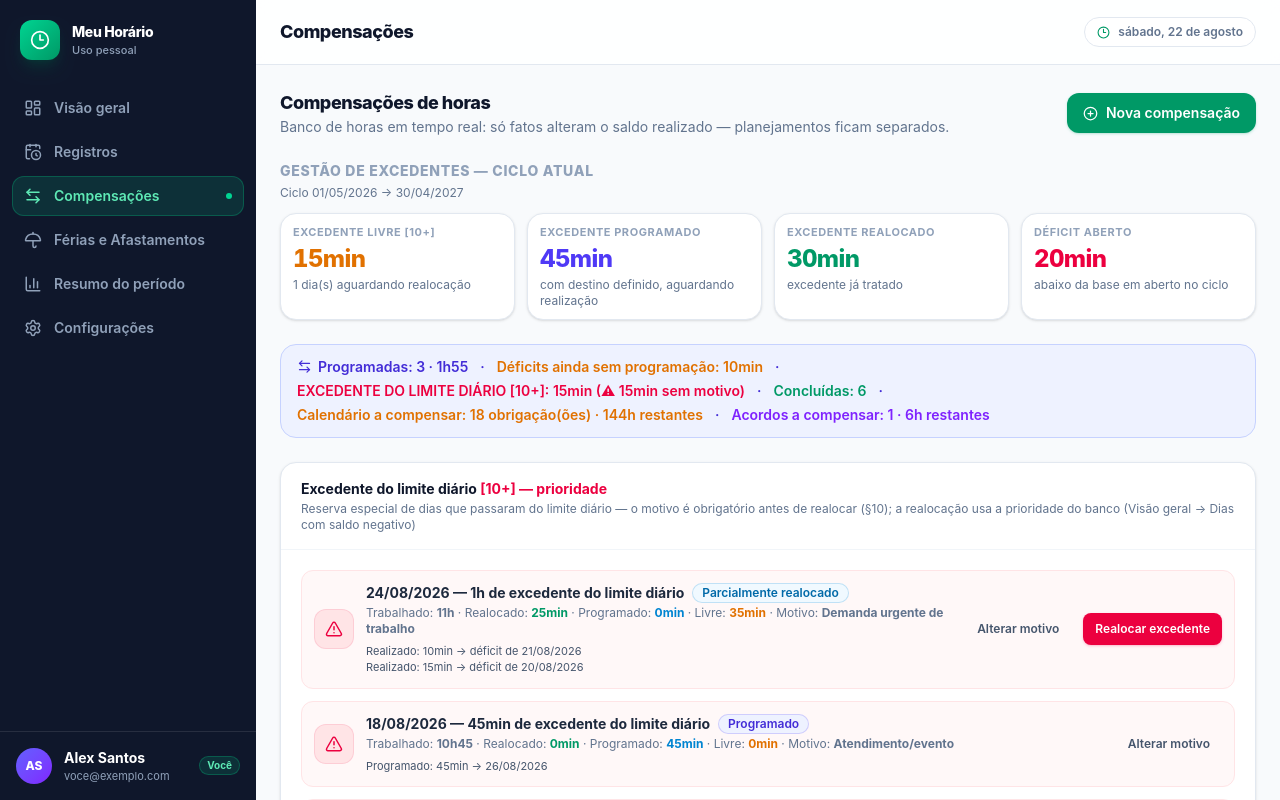
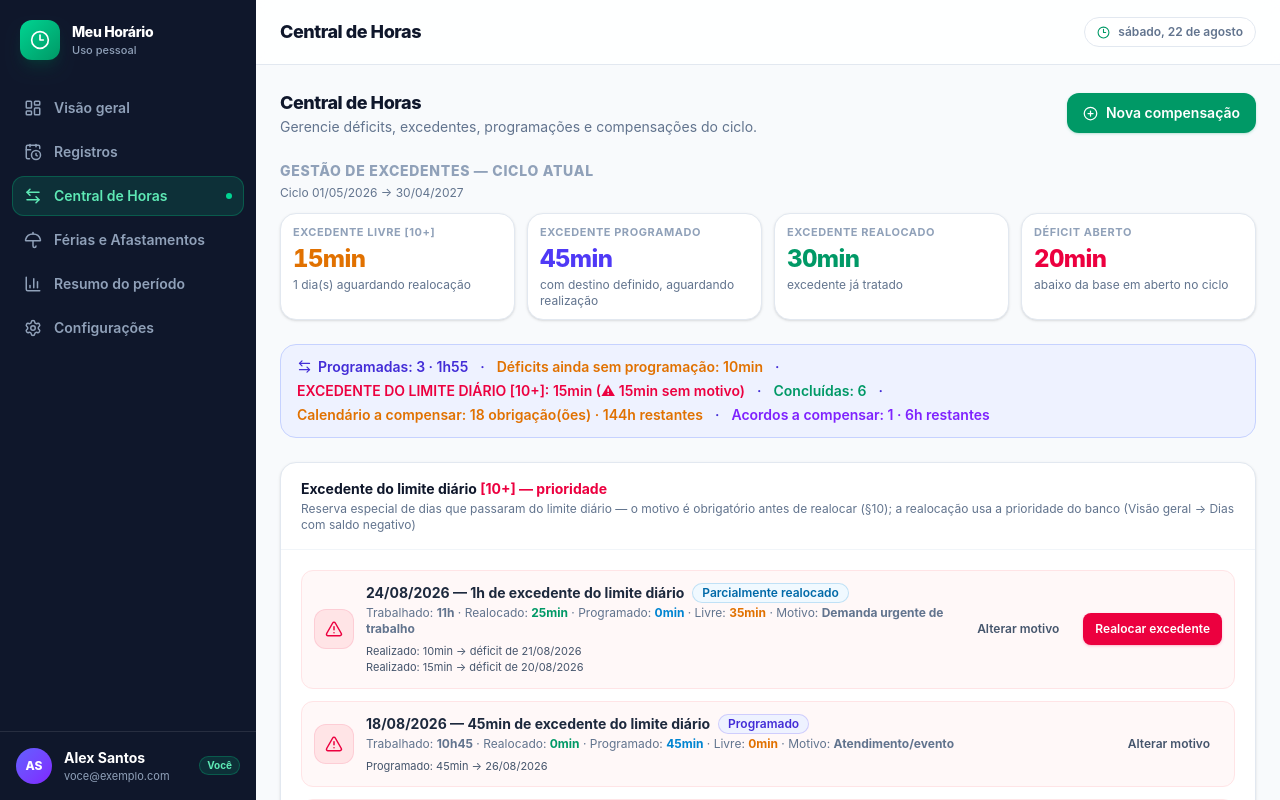
Before and after one commit to brinlaser-bot/registro-de-horas, a Next.js app: page /compensacoes in a window 1280 px wide. Shown: the top 800 px of the page. Built offline with nearby package versions, Linux system fonts and the light colour scheme.

Commit message:
Renomeia a área Compensações para Central de Horas.
Somente nomenclatura/UX: menu, título e CTA de navegação. A rota
/compensacoes e os termos funcionais de compensação permanecem.

Co-authored-by: arena-agent <297053741+arena-agent@users.noreply.github.com>

```diff
--- a/src/app/(app)/compensacoes/page.tsx
+++ b/src/app/(app)/compensacoes/page.tsx
@@ -549,9 +549,9 @@ export default function CompensacoesPage() {
     <div className="space-y-6">
       <div className="flex flex-wrap items-center justify-between gap-3">
         <div>
-          <h2 className="text-lg font-extrabold tracking-tight text-slate-900">Compensações de horas</h2>
+          <h2 className="text-lg font-extrabold tracking-tight text-slate-900">Central de Horas</h2>
           <p className="text-sm text-slate-500">
-            Banco de horas em tempo real: só fatos alteram o saldo realizado — planejamentos ficam separados.
+            Gerencie déficits, excedentes, programações e compensações do ciclo.
           </p>
         </div>
         <Button onClick={openNewCompForm}>
--- a/src/components/app-shell.tsx
+++ b/src/components/app-shell.tsx
@@ -19,7 +19,7 @@ import { useAppData, useIsClient } from "@/lib/store";
 const NAV = [
   { href: "/", label: "Visão geral", icon: LayoutDashboard },
   { href: "/registros", label: "Registros", icon: CalendarClock },
-  { href: "/compensacoes", label: "Compensações", icon: ArrowLeftRight },
+  { href: "/compensacoes", label: "Central de Horas", icon: ArrowLeftRight },
   { href: "/ferias", label: "Férias e Afastamentos", icon: Umbrella },
   { href: "/resumo", label: "Resumo do período", icon: BarChart3 },
   { href: "/configuracoes", label: "Configurações", icon: Settings },
--- a/src/components/hour-bank-card.tsx
+++ b/src/components/hour-bank-card.tsx
@@ -133,7 +133,7 @@ export function HourBankCard({
       actions={
         <Link href="/compensacoes">
           <Badge tone="indigo" className="cursor-pointer hover:bg-indigo-100">
-            Gerenciar em Compensações
+            Gerenciar na Central de Horas
           </Badge>
         </Link>
       }
```
Also changed, not shown: tests/verify-central-de-horas.mts (added).
